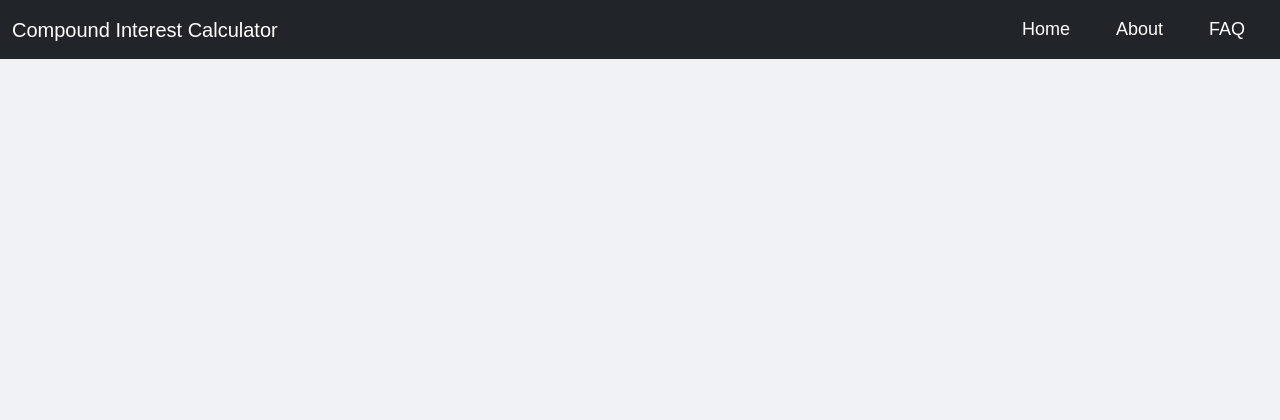
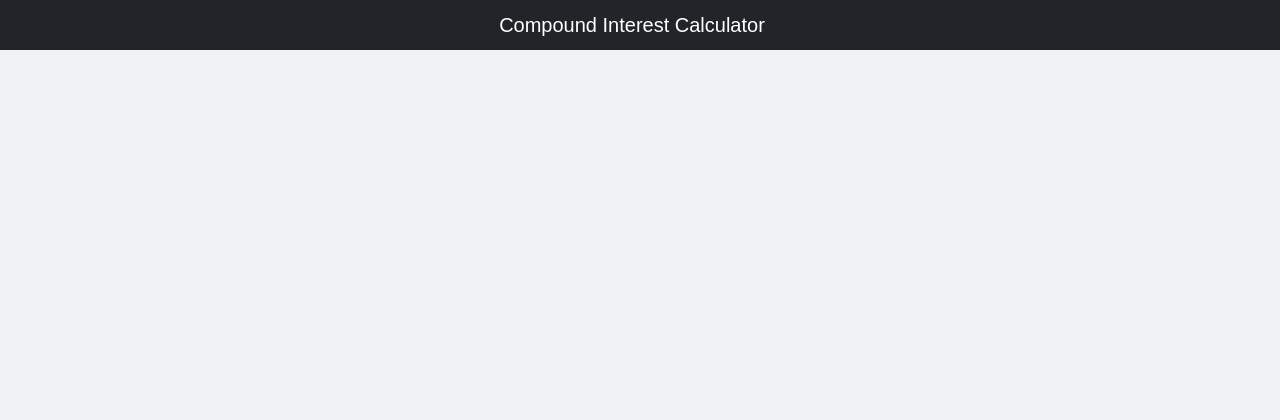
Before and after one commit to namnmai/compound_interest_visualizer, a Django app: template investment_calculator/templates/base.html in a window 1280 px wide. Shown: the top 420 px of the page. Run offline with Django 5.2, Linux system fonts and the light colour scheme; the template is opened without the code that fills it, so the values that code supplies are empty; some libraries are stand-ins or nearby versions.

Commit message:
Edit navbar

```diff
--- a/investment_calculator/templates/base.html
+++ b/investment_calculator/templates/base.html
@@ -25,25 +25,9 @@
 <body class="d-flex flex-column min-vh-100">
 
     <!-- Navbar -->
-    <nav class="navbar navbar-expand-lg navbar-dark bg-dark">
-        <div class="container-fluid">
-            <a class="navbar-brand" href="{% url 'calculate_investment' %}">Compound Interest Calculator</a>
-            <button class="navbar-toggler" type="button" data-bs-toggle="collapse" data-bs-target="#navbarNav" aria-controls="navbarNav" aria-expanded="false" aria-label="Toggle navigation">
-                <span class="navbar-toggler-icon"></span>
-            </button>
-            <div class="collapse navbar-collapse justify-content-end" id="navbarNav">
-                <ul class="navbar-nav">
-                    <li class="nav-item">
-                        <a class="nav-link" href="{% url 'calculate_investment' %}">Home</a>
-                    </li>
-                    <li class="nav-item">
-                        <a class="nav-link" href="{% url 'about' %}">About</a>
-                    </li>
-                    <li class="nav-item">
-                        <a class="nav-link" href="{% url 'faq' %}">FAQ</a>
-                    </li>
-                </ul>
-            </div>
+    <nav class="navbar navbar-dark bg-dark">
+        <div class="container-fluid justify-content-center">
+            <span class="navbar-brand mb-0 h1">Compound Interest Calculator</span>
         </div>
     </nav>
 
--- a/investment_calculator/urls.py
+++ b/investment_calculator/urls.py
@@ -4,8 +4,4 @@ from . import views
 urlpatterns = [
     # Change the path for 'calculate_investment' to be the root URL
     path('', views.calculate_investment, name='calculate_investment'),
-    # Update the path for the 'about' page if necessary
-    path('about/', views.about, name='about'),
-    # Add other URL patterns here if necessary
-    path('faq/', views.faq, name='faq'),
 ]
--- a/investment_calculator/views.py
+++ b/investment_calculator/views.py
@@ -109,9 +109,3 @@ def generate_empty_plot():
 def generate_empty_table():
     # Create an empty table structure with headers but no data
     return []
-
-def about(request):
-    return render(request, 'about.html')
-
-def faq(request):
-    return render(request, 'faq.html')
```
